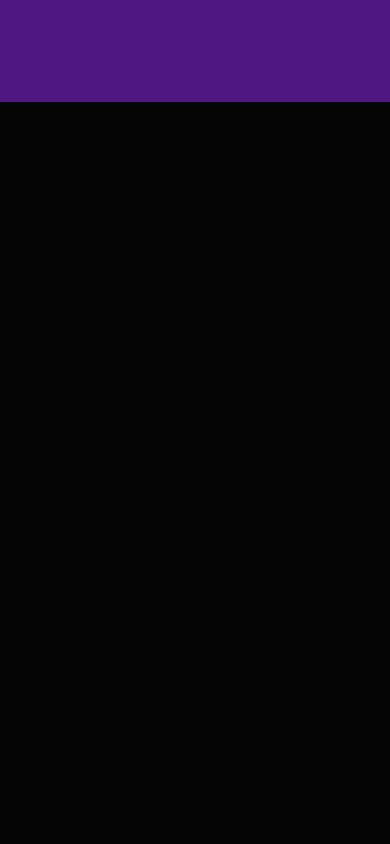
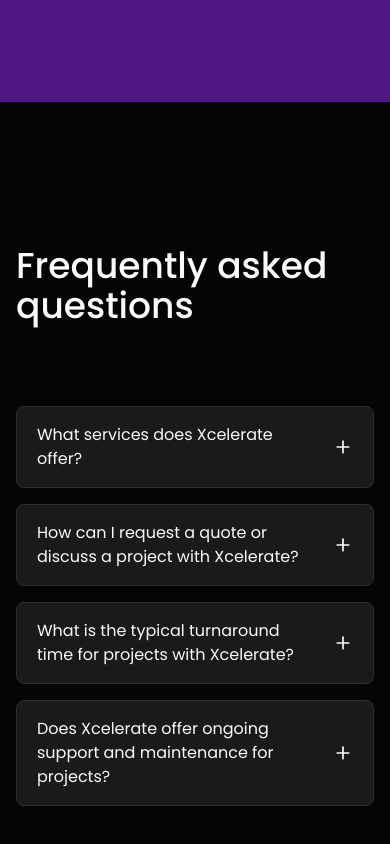
Before and after one commit to NotAnsar/xcelerate, a Next.js app: page / in a window 390 px wide. Shown: the part 5957-6801 px from the top of the page. Before the commit the page ends 6203 px from the top, so only its background shows below. Built offline with nearby package versions, Linux system fonts and the light colour scheme; a web font is replaced by a local one.

Commit message:
faq added

```diff
--- a/app/layout.tsx
+++ b/app/layout.tsx
@@ -15,8 +15,9 @@
 });
 
 export const metadata: Metadata = {
-	title: 'Create Next App',
-	description: 'Generated by create next app',
+	title: 'Xcelerate - Empowering Innovation',
+	description:
+		'Unlock the full potential of your digital journey with Xcelerate. Empowering businesses through innovation and exceptional digital solutions.',
 };
 
 export default function RootLayout({
--- a/app/page.tsx
+++ b/app/page.tsx
@@ -1,3 +1,5 @@
+import FAQS from '@/components/FAQS';
+import FAQ from '@/components/FAQS';
 import Features from '@/components/Features';
 import Header from '@/components/Header';
 import Hero from '@/components/Hero';
@@ -16,6 +18,7 @@
 			<Features />
 			<Pricing />
 			<Quote />
+			<FAQS />
 		</>
 	);
 }
--- a/components/FAQ.tsx
+++ b/components/FAQ.tsx
@@ -1,3 +1,67 @@
-export default function FAQ() {
-	return <div>FAQ</div>;
+'use client';
+
+import { cn } from '@/lib/utils';
+import { useState } from 'react';
+
+export default function FAQ({
+	question,
+	answer,
+}: {
+	question: string;
+	answer: string;
+}) {
+	const [open, setopen] = useState(false);
+
+	return (
+		<div
+			className={cn(
+				'bg-gray border border-gray-2 py-4 px-5 duration-300 transition-all ease-in rounded-lg ',
+				open ? 'border-primary' : ''
+			)}
+		>
+			<div
+				className='flex justify-between cursor-pointer items-center gap-4'
+				onClick={() => setopen((a) => !a)}
+			>
+				<p className='md:text-lg'>{question}</p>
+				<button
+					className={cn(
+						{ 'rotate-[135deg]': open },
+						'duration-300 transition-all ease-in'
+					)}
+				>
+					<svg
+						width='20'
+						height='20'
+						viewBox='0 0 20 20'
+						fill='none'
+						xmlns='http://www.w3.org/2000/svg'
+					>
+						<path
+							d='M4.16675 10H15.8334'
+							stroke='#FAFAFA'
+							strokeWidth='1.66667'
+							strokeLinecap='round'
+							strokeLinejoin='round'
+						/>
+						<path
+							d='M10 4.1665V15.8332'
+							stroke='#FAFAFA'
+							strokeWidth='1.66667'
+							strokeLinecap='round'
+							strokeLinejoin='round'
+						/>
+					</svg>
+				</button>
+			</div>
+			<p
+				className={cn(
+					'text-sm text-gray-400 overflow-hidden transition-all duration-300',
+					open ? 'max-h-96 opacity-100 mt-4' : 'max-h-0 opacity-0'
+				)}
+			>
+				{answer}
+			</p>
+		</div>
+	);
 }
--- /dev/null
+++ b/components/FAQS.tsx
@@ -0,0 +1,45 @@
+import FAQ from './FAQ';
+
+export default function FAQS() {
+	return (
+		<section
+			id='faq'
+			className='max-w-screen-main mx-auto mb-36 px-4 main:px-0'
+		>
+			<h1 className='text-4xl sm:text-5xl md:text-7xl font-medium mb-20'>
+				Frequently asked <br /> questions
+			</h1>
+
+			<div className='flex flex-col gap-4'>
+				{faqs.map((f, i) => (
+					<FAQ {...f} key={i} />
+				))}
+			</div>
+		</section>
+	);
+}
+
+const faqs = [
+	{
+		question: 'What services does Xcelerate offer?',
+		answer:
+			'Xcelerate offers a range of services including web development, mobile app development, UI/UX design, digital marketing, and more. We specialize in leveraging cutting-edge technologies to deliver innovative solutions tailored to your business needs.',
+	},
+	{
+		question: 'How can I request a quote or discuss a project with Xcelerate?',
+		answer:
+			"You can easily request a quote or discuss your project with us by filling out the contact form on our website, emailing us at contact@xcelerate.com, or calling our sales team at +123-456-7890. We'll get back to you promptly to discuss your requirements.",
+	},
+	{
+		question:
+			'What is the typical turnaround time for projects with Xcelerate?',
+		answer:
+			'The turnaround time for projects with Xcelerate depends on the scope and complexity of the project. We work closely with our clients to establish timelines and milestones, ensuring timely delivery without compromising quality. Get in touch with us to discuss your project timeline.',
+	},
+	{
+		question:
+			'Does Xcelerate offer ongoing support and maintenance for projects?',
+		answer:
+			'Yes, we offer ongoing support and maintenance services to ensure your digital solutions continue to perform optimally. Our support team is available to address any issues, implement updates, and provide technical assistance as needed.',
+	},
+];
```
